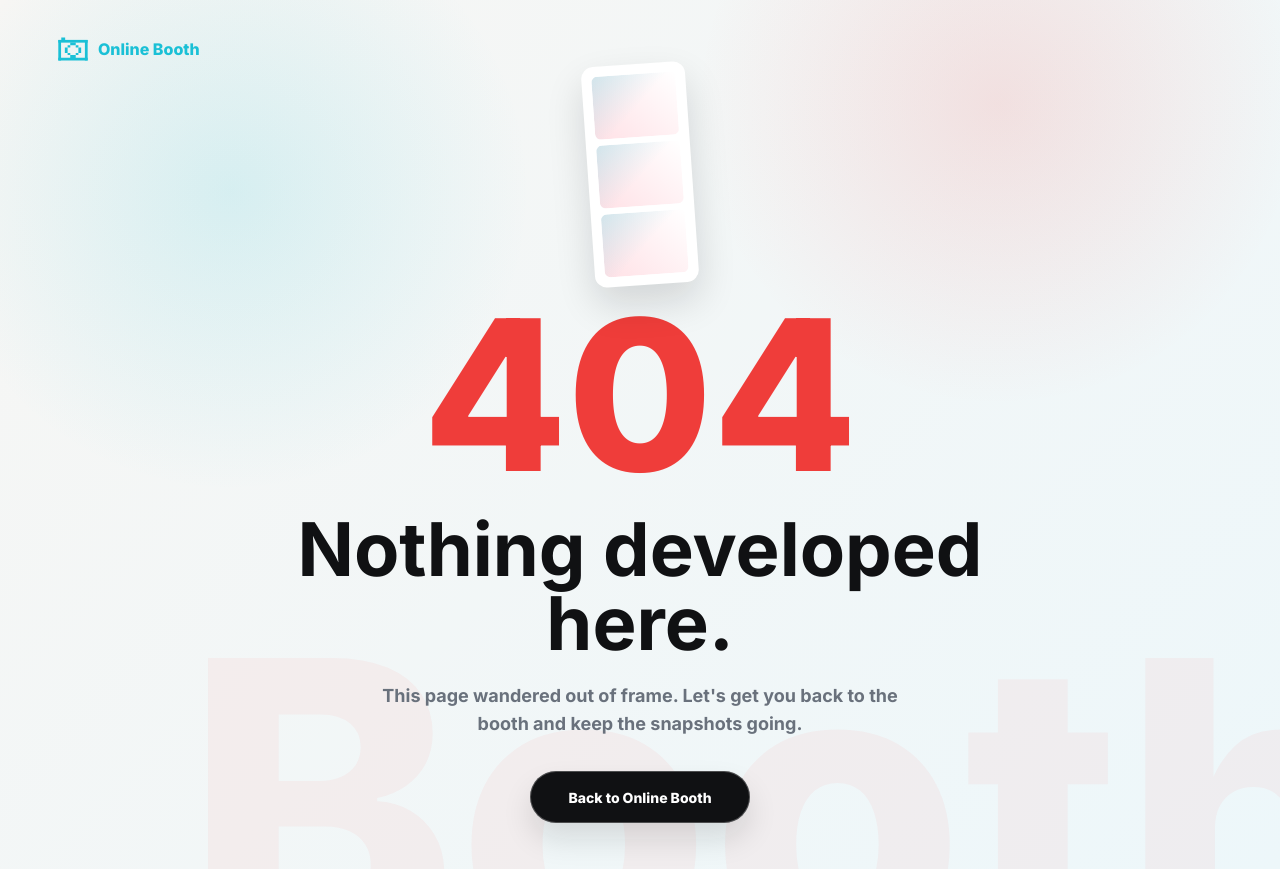
After one commit to Eggplanttttt/Online-Booth, a PHP site: page /404.html in a window 1280 px wide. The commit adds this page. Run offline with PHP 8.4, Linux system fonts and the light colour scheme.

Commit message:
first commit

```diff
--- /dev/null
+++ b/404.html
@@ -0,0 +1,33 @@
+<!DOCTYPE html>
+<html lang="en">
+<head>
+  <meta charset="UTF-8">
+  <meta name="viewport" content="width=device-width, initial-scale=1.0">
+  <title>Page Not Found | Online Booth</title>
+  <link rel="icon" type="image/svg+xml" href="assets/camera-svgrepo-com.svg">
+  <link rel="preconnect" href="https://fonts.googleapis.com">
+  <link rel="preconnect" href="https://fonts.gstatic.com" crossorigin>
+  <link href="https://fonts.googleapis.com/css2?family=Inter:wght@500;600;700;800&display=swap" rel="stylesheet">
+  <link rel="stylesheet" href="styles.css">
+</head>
+<body class="not-found-page">
+  <main class="not-found-shell">
+    <a class="brand-mark not-found-brand" href="index.html">
+      <span class="brand-icon"><img src="assets/camera-svgrepo-com.svg" alt=""></span>
+      <span>Online Booth</span>
+    </a>
+
+    <section class="not-found-content" aria-labelledby="not-found-title">
+      <div class="not-found-strip" aria-hidden="true">
+        <span></span>
+        <span></span>
+        <span></span>
+      </div>
+      <p class="not-found-code">404</p>
+      <h1 id="not-found-title">Nothing developed here.</h1>
+      <p class="not-found-copy">This page wandered out of frame. Let's get you back to the booth and keep the snapshots going.</p>
+      <a class="not-found-button" href="index.html">Back to Online Booth</a>
+    </section>
+  </main>
+</body>
+</html>
--- a/styles.css
+++ b/styles.css
@@ -243,6 +243,112 @@ body {
   font-weight: 800;
   text-decoration: none;
   box-shadow: inset 0 0 0 1px rgba(255, 255, 255, 0.28);
+}
+
+.not-found-page {
+  overflow: hidden;
+  background:
+    radial-gradient(circle at 18% 22%, rgba(26, 192, 214, 0.14), transparent 24%),
+    radial-gradient(circle at 78% 12%, rgba(239, 61, 58, 0.12), transparent 24%),
+    linear-gradient(135deg, #f7f6f4 0%, #edf7fa 100%);
+}
+
+.not-found-shell {
+  position: relative;
+  display: grid;
+  min-height: 100vh;
+  padding: 34px clamp(22px, 5vw, 58px) 46px;
+}
+
+.not-found-shell::before {
+  position: absolute;
+  right: -8vw;
+  bottom: -8vw;
+  color: rgba(239, 61, 58, 0.05);
+  font-size: clamp(180px, 32vw, 430px);
+  font-weight: 800;
+  line-height: 0.8;
+  content: "Booth";
+  pointer-events: none;
+}
+
+.not-found-brand {
+  position: relative;
+  z-index: 1;
+  align-self: start;
+}
+
+.not-found-content {
+  position: relative;
+  z-index: 1;
+  display: grid;
+  width: min(780px, 100%);
+  justify-items: center;
+  align-self: center;
+  justify-self: center;
+  text-align: center;
+}
+
+.not-found-strip {
+  display: grid;
+  width: 104px;
+  gap: 6px;
+  margin-bottom: 20px;
+  padding: 10px;
+  border-radius: 12px;
+  background: #ffffff;
+  box-shadow: 0 18px 38px rgba(16, 17, 19, 0.14);
+  transform: rotate(-4deg);
+}
+
+.not-found-strip span {
+  display: block;
+  aspect-ratio: 4 / 3;
+  border-radius: 6px;
+  background:
+    linear-gradient(135deg, rgba(26, 192, 214, 0.2), transparent 52%),
+    linear-gradient(45deg, #ffe1e6, #ffffff);
+}
+
+.not-found-code {
+  margin: 0;
+  color: #ef3d3a;
+  font-size: clamp(92px, 18vw, 210px);
+  font-weight: 800;
+  line-height: 0.86;
+  letter-spacing: 0;
+}
+
+.not-found-content h1 {
+  margin: 26px 0 0;
+  color: var(--ink);
+  font-size: clamp(38px, 7vw, 74px);
+  line-height: 1;
+  letter-spacing: 0;
+}
+
+.not-found-copy {
+  max-width: 520px;
+  margin: 22px 0 32px;
+  color: #69717c;
+  font-size: clamp(15px, 2vw, 18px);
+  font-weight: 700;
+  line-height: 1.6;
+}
+
+.not-found-button {
+  display: inline-flex;
+  min-width: 220px;
+  min-height: 52px;
+  align-items: center;
+  justify-content: center;
+  border-radius: 999px;
+  background: var(--ink);
+  color: var(--white);
+  font-size: 14px;
+  font-weight: 800;
+  text-decoration: none;
+  box-shadow: inset 0 0 0 1px rgba(255, 255, 255, 0.25), 0 16px 30px rgba(16, 17, 19, 0.12);
 }
 
 .features {
@@ -2379,6 +2485,28 @@ body {
     border-width: 1px;
   }
 
+  .not-found-shell {
+    padding: 24px 22px 38px;
+  }
+
+  .not-found-content {
+    align-self: center;
+  }
+
+  .not-found-strip {
+    width: 82px;
+  }
+
+  .not-found-content h1 {
+    margin-top: 20px;
+  }
+
+  .not-found-button {
+    width: min(230px, 100%);
+    min-height: 46px;
+    font-size: 12px;
+  }
+
   .features {
     margin-top: 36px;
     padding: 22px 0 30px;
```
